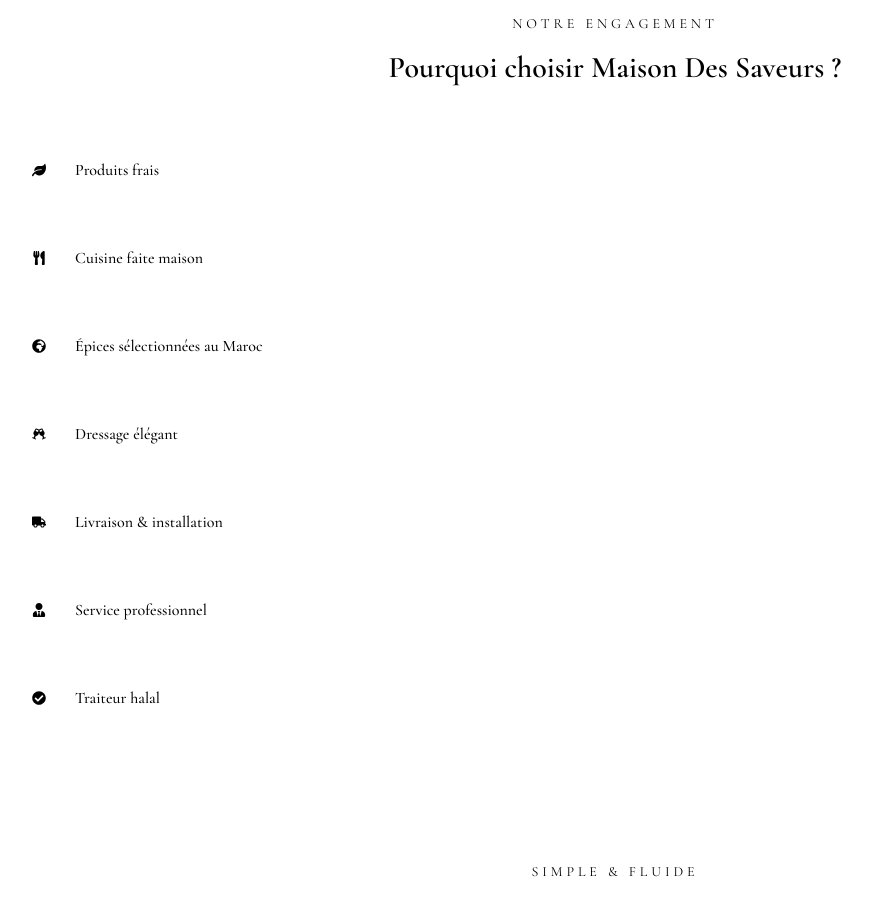
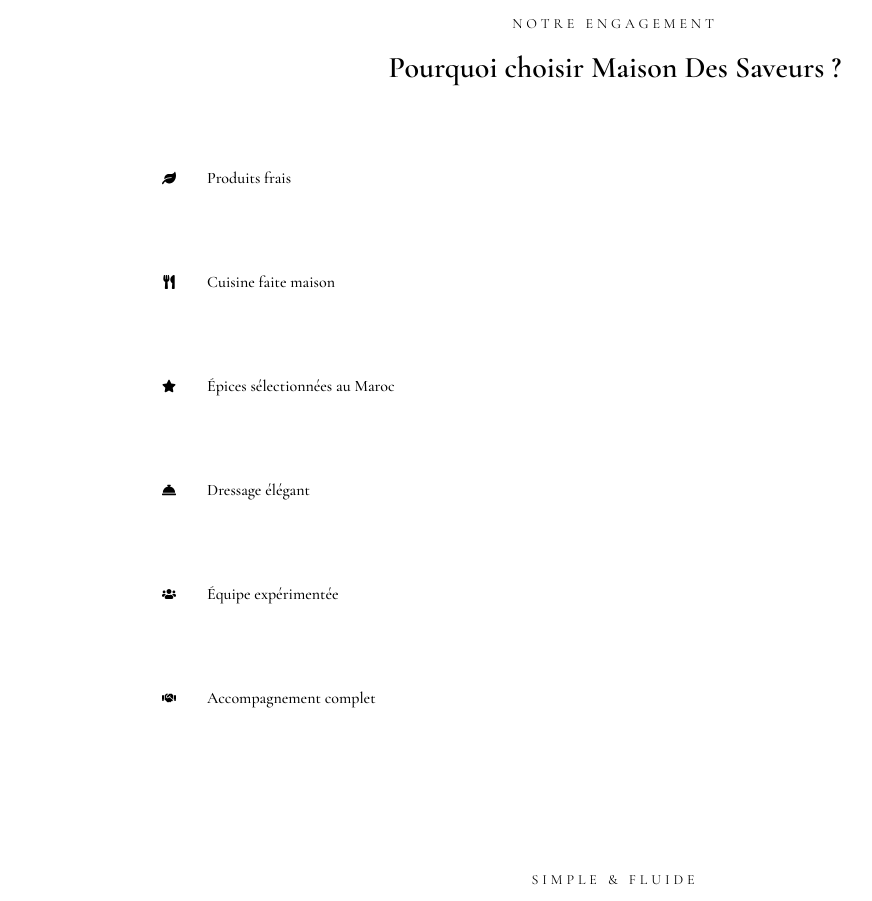
Before and after one commit to traiteurmds/maison-des-saveurs-site, a Next.js app: page / in a window 1280 px wide. Shown: the part 9100-10001 px from the top of the page, without its empty margins (25-897 px from the left). Built offline with nearby package versions, Linux system fonts and the light colour scheme.

Commit message:
Épurer la section Pourquoi choisir MDS en 6 avantages premium

```diff
--- a/app/components/WhyChooseSection.tsx
+++ b/app/components/WhyChooseSection.tsx
@@ -3,22 +3,21 @@
 import {
   FaLeaf,
   FaUtensils,
-  FaGlobeAfrica,
-  FaGlassCheers,
-  FaTruck,
-  FaUserTie,
-  FaCheckCircle,
+  FaStar,
+  FaConciergeBell,
+  FaUsers,
+  FaHandshake,
 } from "react-icons/fa";
+import { motion } from "framer-motion";
 import Reveal from "./ui/Reveal";
 
 const points = [
   { icon: FaLeaf, label: "Produits frais" },
   { icon: FaUtensils, label: "Cuisine faite maison" },
-  { icon: FaGlobeAfrica, label: "Épices sélectionnées au Maroc" },
-  { icon: FaGlassCheers, label: "Dressage élégant" },
-  { icon: FaTruck, label: "Livraison & installation" },
-  { icon: FaUserTie, label: "Service professionnel" },
-  { icon: FaCheckCircle, label: "Traiteur halal" },
+  { icon: FaStar, label: "Épices sélectionnées au Maroc" },
+  { icon: FaConciergeBell, label: "Dressage élégant" },
+  { icon: FaUsers, label: "Équipe expérimentée" },
+  { icon: FaHandshake, label: "Accompagnement complet" },
 ];
 
 export default function WhyChooseSection() {
@@ -28,7 +27,7 @@ export default function WhyChooseSection() {
       aria-labelledby="why-choose-heading"
     >
       <div className="mds-pattern pointer-events-none absolute inset-0 opacity-[0.06]" aria-hidden />
-      <div className="relative mx-auto max-w-7xl px-6 lg:px-8">
+      <div className="relative mx-auto max-w-5xl px-6 lg:px-8">
         <Reveal className="mx-auto max-w-2xl text-center">
           <p className="font-serif text-sm uppercase tracking-[0.28em] text-[var(--gold)]">
             Notre engagement
@@ -41,19 +40,23 @@ export default function WhyChooseSection() {
           </h2>
         </Reveal>
 
-        <div className="mt-12 grid grid-cols-1 gap-4 sm:grid-cols-2 lg:grid-cols-3 lg:gap-5">
+        <div className="mt-12 grid grid-cols-1 items-stretch gap-4 md:grid-cols-3 md:gap-5">
           {points.map((point, i) => {
             const Icon = point.icon;
             return (
-              <Reveal key={point.label} delay={0.05 * i}>
-                <div className="flex items-center gap-4 rounded-2xl border border-mds-border/80 bg-[var(--surface)]/60 px-5 py-4 shadow-[0_8px_28px_var(--mds-shadow)] backdrop-blur-sm transition-shadow duration-300 hover:shadow-[0_12px_36px_var(--mds-shadow)]">
-                  <span className="flex h-10 w-10 shrink-0 items-center justify-center rounded-full border border-[var(--gold)]/35 bg-[var(--soft-gold)]/15 text-[var(--gold)]">
+              <Reveal key={point.label} delay={0.05 * i} className="h-full">
+                <motion.div
+                  whileHover={{ y: -3 }}
+                  transition={{ duration: 0.3, ease: [0.22, 1, 0.36, 1] }}
+                  className="flex h-full min-h-[88px] items-center gap-4 rounded-2xl border border-[var(--gold)]/20 bg-[var(--surface)] px-5 py-5 shadow-[0_8px_28px_var(--mds-shadow)] transition-shadow duration-300 hover:border-[var(--gold)]/35 hover:shadow-[0_14px_40px_var(--mds-shadow)] md:min-h-[96px] md:px-6"
+                >
+                  <span className="flex h-11 w-11 shrink-0 items-center justify-center rounded-full border border-[var(--gold)]/30 bg-[var(--soft-gold)]/15 text-[var(--gold)]">
                     <Icon className="text-sm" aria-hidden />
                   </span>
-                  <p className="font-serif text-base font-medium text-mds-text md:text-lg">
+                  <p className="font-serif text-base font-medium leading-snug text-mds-text md:text-lg">
                     {point.label}
                   </p>
-                </div>
+                </motion.div>
               </Reveal>
             );
           })}
```
